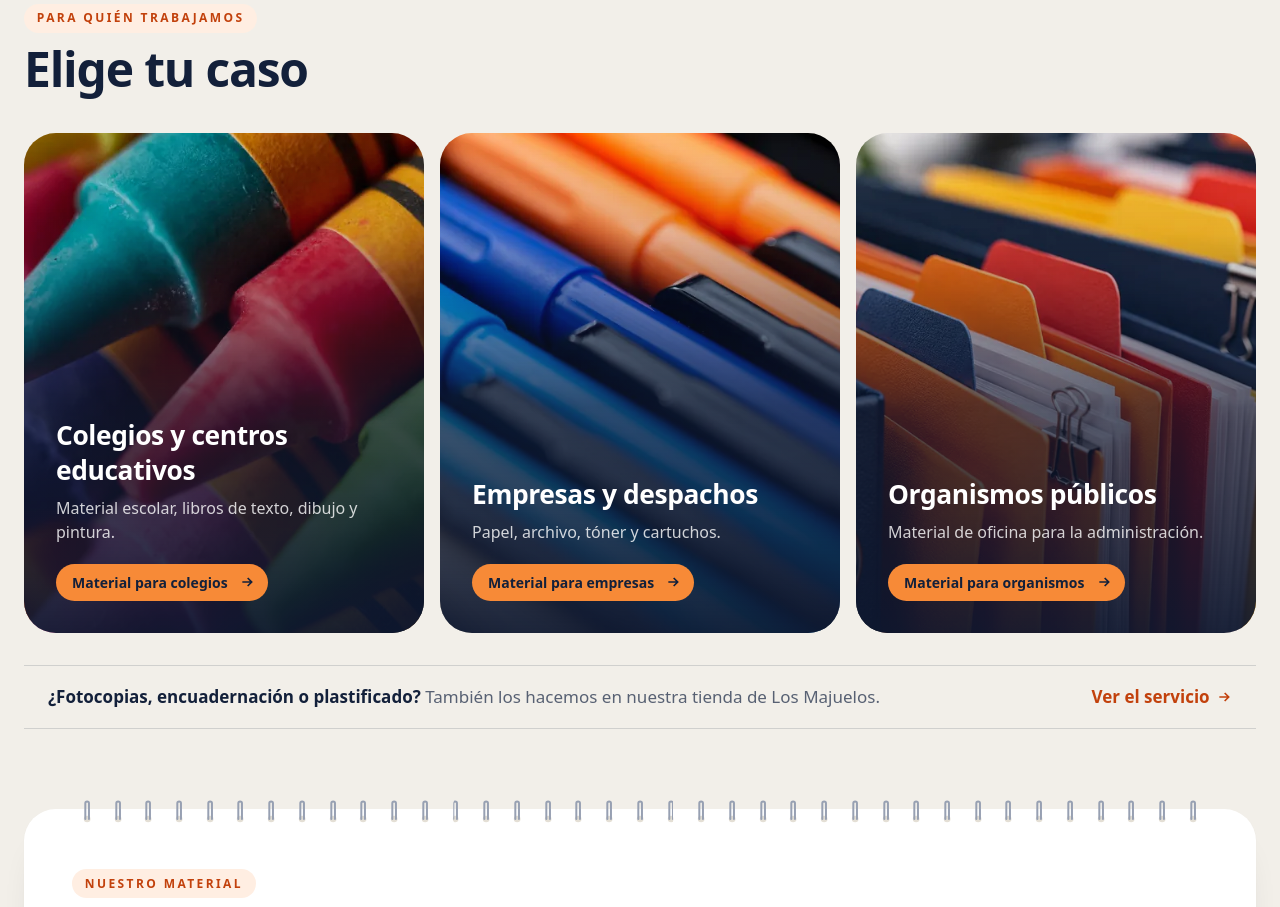
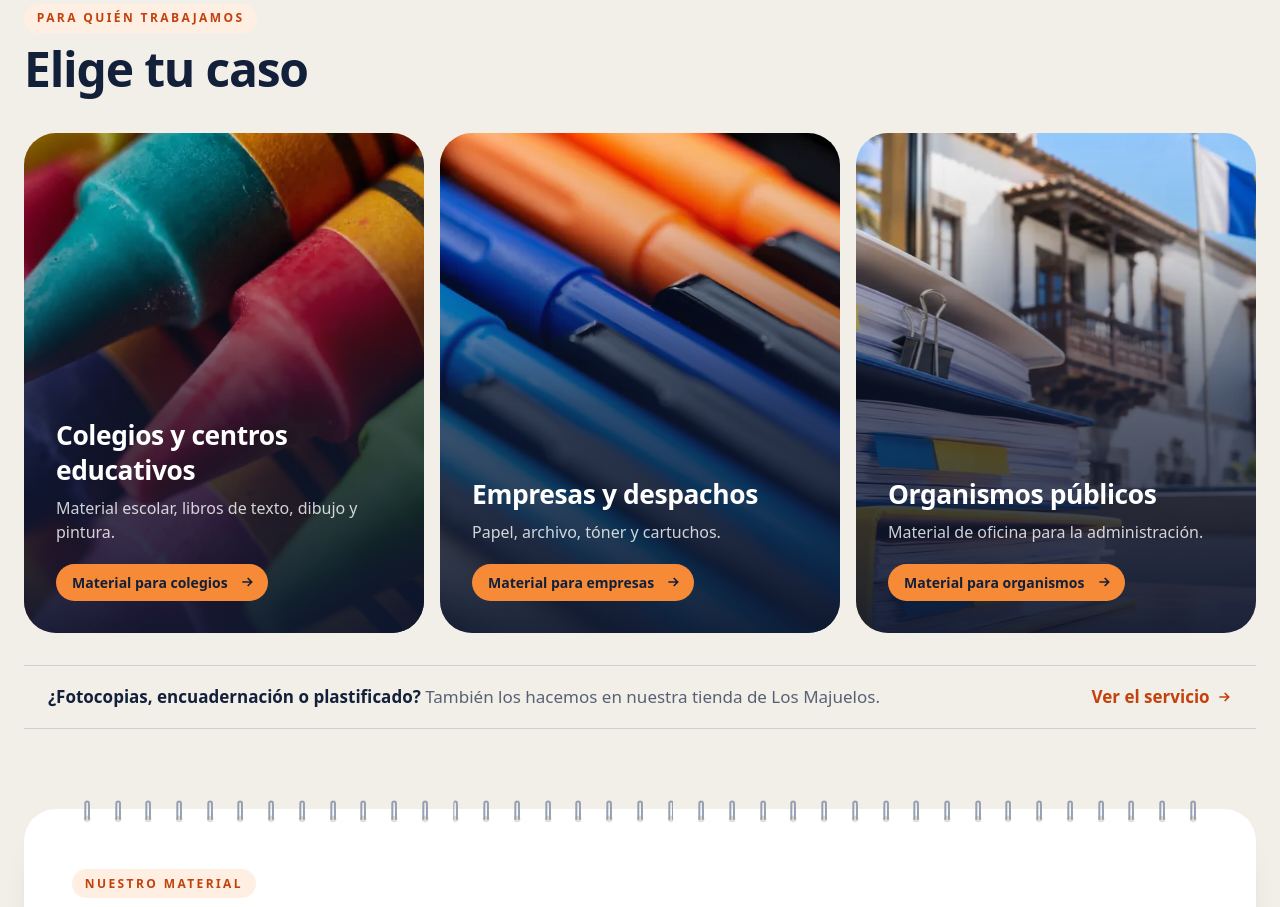
Before and after one commit to ALHU1214/elnuba-web, an Astro site: page / in a window 1280 px wide. Shown: the part 860-1767 px from the top of the page. Built offline with nearby package versions, Linux system fonts and the light colour scheme; Astro itself is replaced by a stand-in of ours; animation ran at ten frames a second; a web font is replaced by a local one.

Commit message:
Inicio: tarjeta de Organismos con imagen de Canarias (archivadores con los colores de la bandera y edificio canario)
Co-Authored-By: Claude Opus 5.5 <noreply@anthropic.com>

```diff
--- a/src/pages/index.astro
+++ b/src/pages/index.astro
@@ -21,7 +21,7 @@ const garantias = [condiciones.sinCompromiso && 'Presupuesto sin compromiso', co
 const clientes = [
   { img: '/img/ceras.webp', alt: 'Ceras de colores vistas de cerca', titulo: 'Colegios y centros educativos', texto: 'Material escolar, libros de texto, dibujo y pintura.', href: '/colegios/', enlace: 'Material para colegios' },
   { img: '/img/rotuladores.webp', alt: 'Rotuladores azules, naranjas y negros', titulo: 'Empresas y despachos', texto: 'Papel, archivo, tóner y cartuchos.', href: '/empresas-y-organismos/', enlace: 'Material para empresas' },
-  { img: '/img/organismos-archivo.webp', alt: 'Archivadores azul marino y carpetas de colores con separadores, vistos de cerca', titulo: 'Organismos públicos', texto: 'Material de oficina para la administración.', href: '/empresas-y-organismos/#organismos', enlace: 'Material para organismos' },
+  { img: '/img/organismos-canarias.webp', pos: '70% 50%', alt: 'Archivadores blanco, azul y amarillo con expedientes y, al fondo, un edificio canario con balcones de madera y la bandera de Canarias', titulo: 'Organismos públicos', texto: 'Material de oficina para la administración.', href: '/empresas-y-organismos/#organismos', enlace: 'Material para organismos' },
 ];
 
 const pasos = [
@@ -114,7 +114,7 @@ const pasos = [
     <div class="mt-8 grid gap-3 md:mt-10 md:grid-cols-3 md:gap-4">
       {clientes.map((c) => (
         <a href={ruta(c.href)} class="caso group foto-velo relative isolate block aspect-[4/3] overflow-hidden rounded-[2rem] sm:aspect-[16/10] md:aspect-[4/5]">
-          <img src={ruta(c.img)} alt={c.alt} width="960" height="640" loading="lazy" decoding="async" class="caso-foto absolute inset-0 -z-10 size-full object-cover" />
+          <img src={ruta(c.img)} alt={c.alt} width="960" height="640" loading="lazy" decoding="async" class="caso-foto absolute inset-0 -z-10 size-full object-cover" style={c.pos ? `object-position: ${c.pos}` : undefined} />
           <div class="absolute inset-x-0 bottom-0 z-10 p-6 text-white md:p-8">
             <h3 class="text-2xl text-white md:text-[1.65rem]"><span class="caso-marca">{c.titulo}</span></h3>
             <p class="mt-2 text-white/80">{c.texto}</p>
```
Also changed, not shown: public/img/organismos-archivo.webp (deleted), public/img/organismos-canarias.webp (added).
